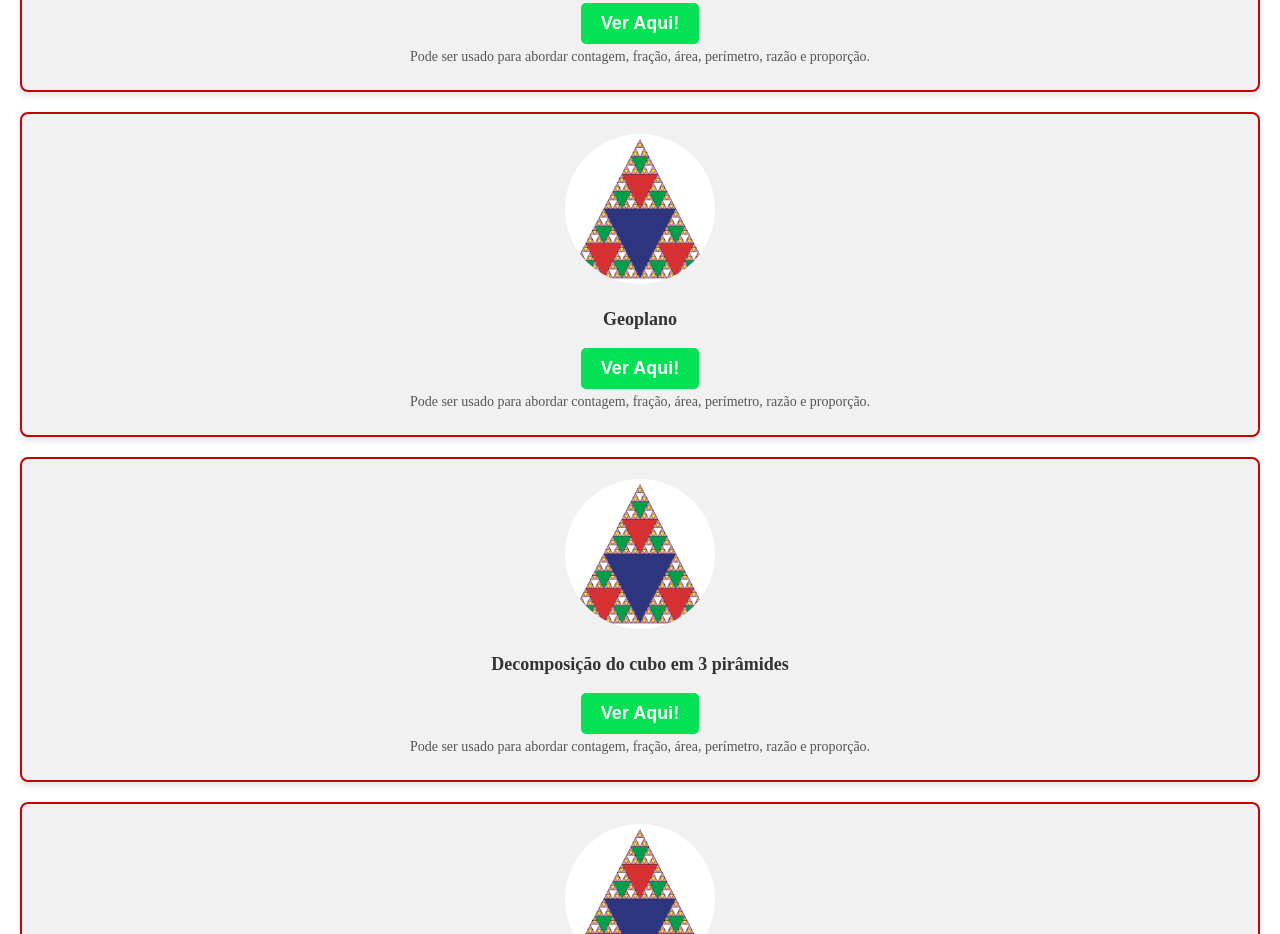
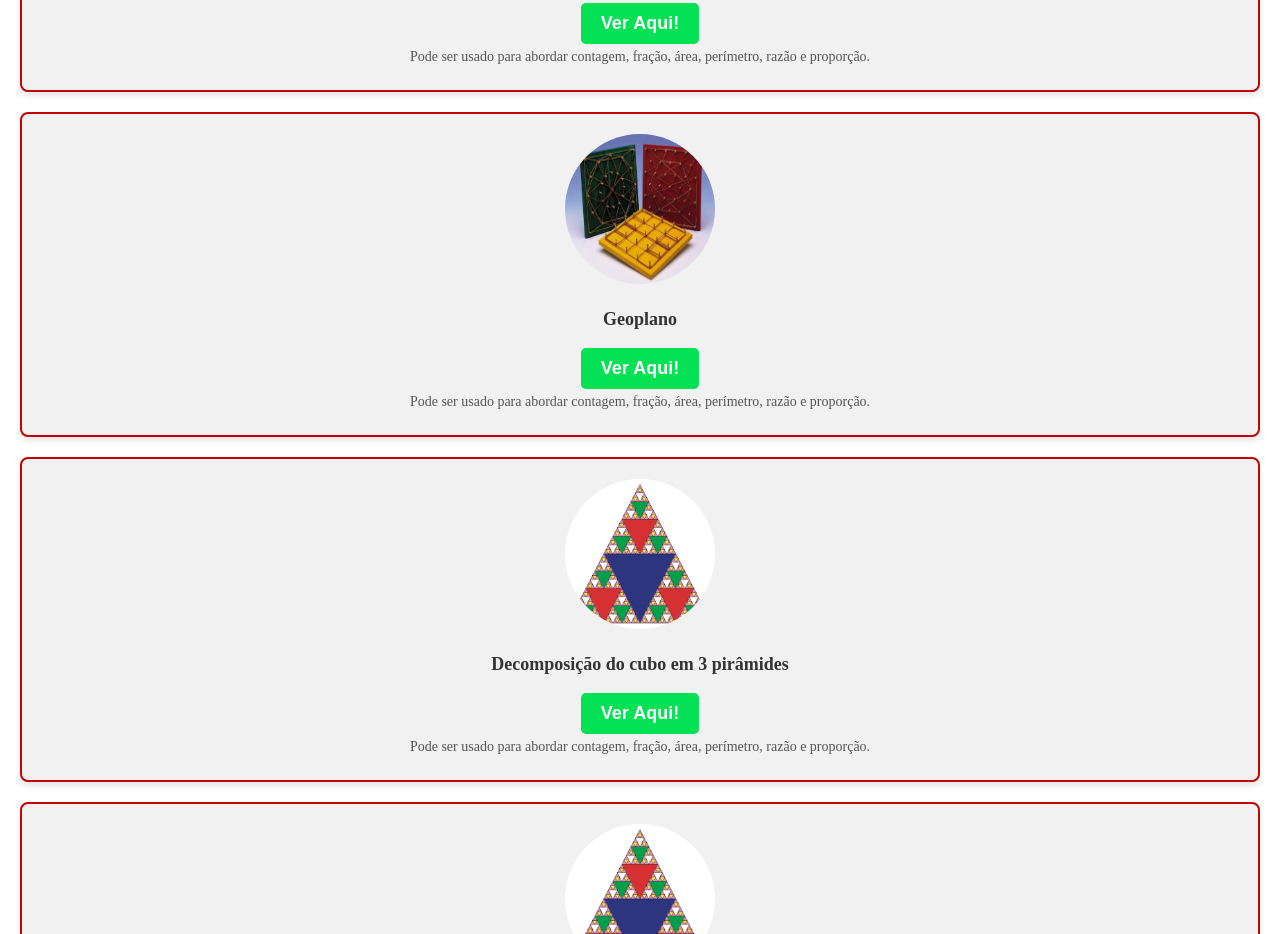
Before and after one commit to Hislley/LVM, a plain HTML site: page praticos.html in a window 1280 px wide. Shown: the part 1000-1934 px from the top of the page. Drawn offline with Linux system fonts and the light colour scheme.

Commit message:
Atualizar o praticos.html

```diff
--- a/praticos.html
+++ b/praticos.html
@@ -53,7 +53,7 @@
             </div>
 
          <div class="membro">
-                <img src="sierpinski.png" alt="Foto praticos2">
+                <img src="geoplano.jpg" alt="Foto praticos2">
                 <h3>Geoplano</a></h3>
                 <button class="game-button" onclick="toggleGame('praticos2')">Ver Aqui!</button>
 
```
